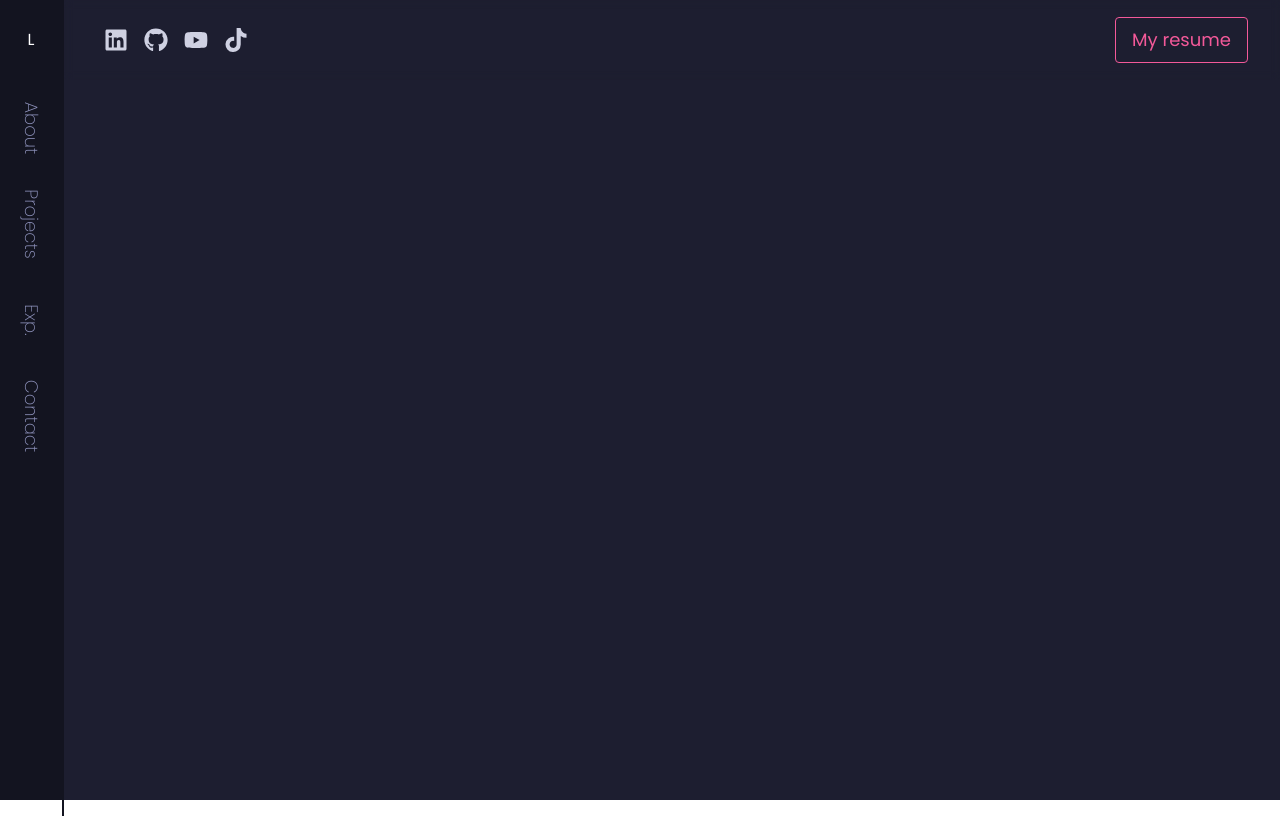
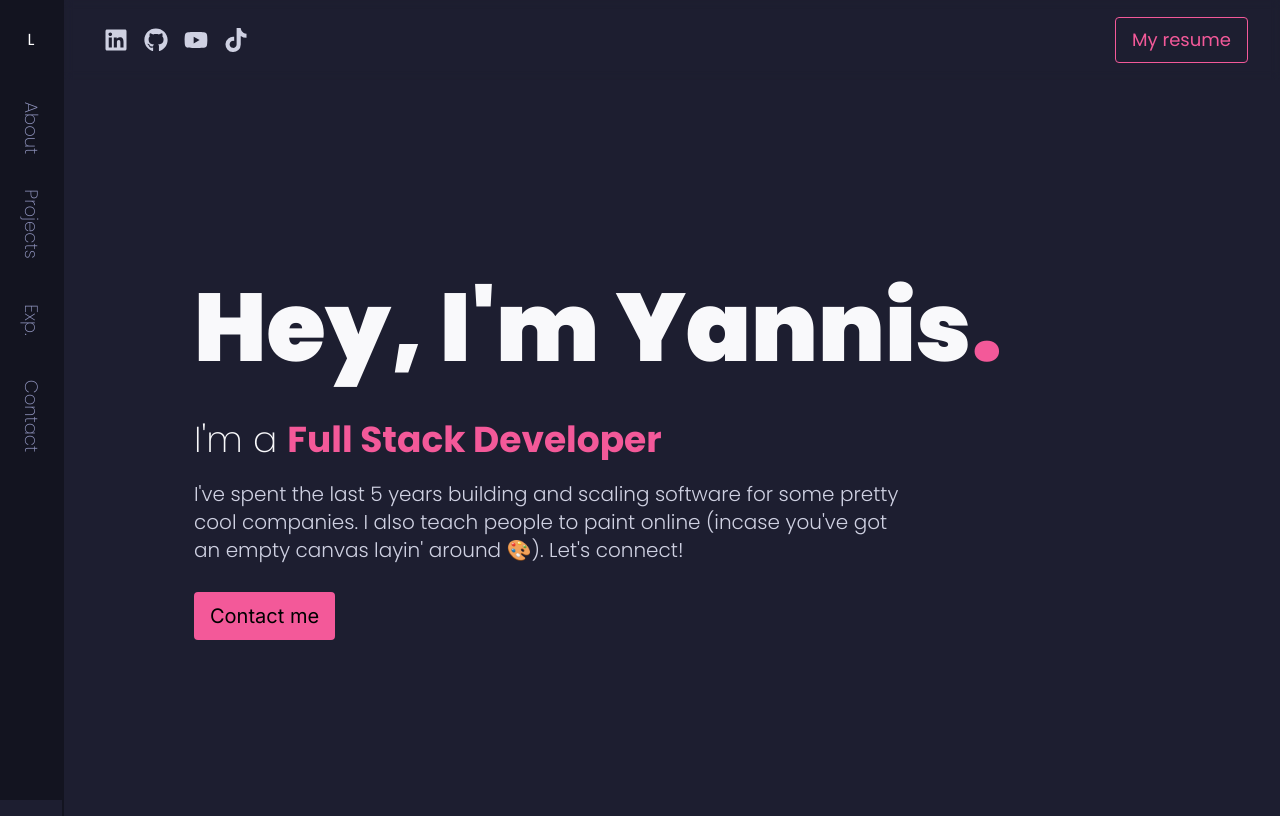
Before and after one commit to Voltz7788/personal-portfolio-v2, a Next.js app: page / in a window 1280 px wide. Built offline with nearby package versions, Linux system fonts and the light colour scheme.

Commit message:
feat: create reveal animation component

```diff
--- /dev/null
+++ b/app/components/Animation/Reveal.tsx
@@ -0,0 +1,46 @@
+"use client";
+import { ReactNode, useRef, useEffect } from "react";
+import { motion, useInView, useAnimation } from "framer-motion";
+
+type RevealProps = {
+  children: ReactNode;
+  width?: "w-fit" | "w-full";
+};
+
+export default function Reveal({ children, width = "w-fit" }: RevealProps) {
+  const ref = useRef(null);
+  const inView = useInView(ref, { once: true });
+
+  const mainControls = useAnimation();
+  const slideControls = useAnimation();
+
+  useEffect(() => {
+    if (inView) {
+      mainControls.start("visible");
+      slideControls.start("visible");
+    }
+  }, [inView, mainControls, slideControls]);
+
+  return (
+    <div ref={ref} className={`relative ${width} overflow-hidden`}>
+      <motion.div
+        variants={{
+          hidden: { opacity: 0, y: 75 },
+          visible: { opacity: 1, y: 0 },
+        }}
+        initial={"hidden"}
+        animate={mainControls}
+        transition={{ duration: 0.5, delay: 0.25 }}
+      >
+        {children}
+      </motion.div>
+      <motion.div
+        variants={{ hidden: { left: 0 }, visible: { left: "100%" } }}
+        initial={"hidden"}
+        animate={slideControls}
+        transition={{ duration: 0.5, ease: "easeIn" }}
+        className="absolute top-[4px] bottom-[4px] left-0 right-0 bg-secondary z-20"
+      />
+    </div>
+  );
+}
--- /dev/null
+++ b/app/components/General/CenterContainer.tsx
@@ -0,0 +1,5 @@
+import React, { ReactNode } from "react";
+
+export default function CenterContainer({ children }: { children: ReactNode }) {
+  return <div className="max-w-[1100px] mx-auto pt-20">{children}</div>;
+}
--- /dev/null
+++ b/app/components/Hero/Hero.tsx
@@ -0,0 +1,39 @@
+import Link from "next/link";
+import { Inter } from "next/font/google";
+import Reveal from "../Animation/Reveal";
+const inter = Inter({ subsets: ["latin"] });
+
+export default function Hero() {
+  return (
+    <div className="mx-16 px-10 py-44">
+      <Reveal>
+        <h1 className="font-black text-[6rem] text-copy">
+          Hey, I&apos;m Yannis<span className="text-secondary">.</span>
+        </h1>
+      </Reveal>
+      <Reveal>
+        <h2 className="font-extralight text-4xl text-copy mt-5">
+          I&apos;m a{" "}
+          <span className="font-bold text-secondary">Full Stack Developer</span>
+        </h2>
+      </Reveal>
+      <Reveal>
+        <p className="text-copy-light mt-5 w-4/5 text-xl font-light">
+          I&apos;ve spent the last 5 years building and scaling software for
+          some pretty cool companies. I also teach people to paint online
+          (incase you&apos;ve got an empty canvas layin&apos; around 🎨).
+          Let&apos;s connect!
+        </p>
+      </Reveal>
+      <Reveal>
+        <Link href={"#contact"}>
+          <div
+            className={`bg-secondary px-4 py-2.5 w-full rounded text-xl mt-7 ${inter.className}`}
+          >
+            Contact me
+          </div>
+        </Link>
+      </Reveal>
+    </div>
+  );
+}
--- a/app/components/Navigation/Navbar.tsx
+++ b/app/components/Navigation/Navbar.tsx
@@ -8,7 +8,7 @@ export default function Navbar() {
     <nav className="h-screen w-16 fixed top-0 bg-background ">
       <div className="flex flex-col">
         <Link
-          href={"/"}
+          href={"#hero"}
           className="h-20 grid place-content-center border-r-2 border-background text-white"
         >
           L
--- a/app/components/Navigation/TopLinks.tsx
+++ b/app/components/Navigation/TopLinks.tsx
@@ -8,7 +8,7 @@ export default function TopLinks() {
       <SocialLinks />
       <motion.a
         href="resume.pdf"
-        download={"Resume - Yannis Madu"}
+        target="_blank"
         whileHover={"hover"}
         initial={{ scale: 1 }}
         variants={buttonMotion}
--- a/app/page.tsx
+++ b/app/page.tsx
@@ -1,3 +1,12 @@
+import CenterContainer from "./components/General/CenterContainer";
+import Hero from "./components/Hero/Hero";
+
 export default function Home() {
-  return <main className="bg-foreground min-h-full"></main>;
+  return (
+    <main className="bg-foreground min-h-full">
+      <CenterContainer>
+        <Hero />
+      </CenterContainer>
+    </main>
+  );
 }
```
Also changed, not shown: 1 other file (tests, documents, lock files or other folders).
